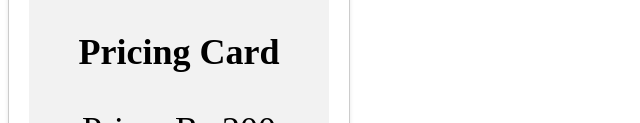
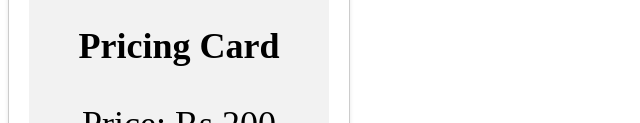
Before and after one commit to acciojob/pricing-card-AbuSalman143, a website: page main.html in a window 1280 px wide. Shown: the part 252-375 px from the top of the page, without its empty margins (0-640 px from the left). Drawn offline with Linux system fonts and the light colour scheme.

Commit message:
created a submission

```diff
--- a/main.html
+++ b/main.html
@@ -17,7 +17,7 @@
 
   <div class="pricing-header">
 	<img src="https://image.shutterstock.com/image-photo/beautiful-cosmos-flowers-blooming-garden-260nw-797194879.jpg" alt="Image">
-    <h2 class="pricing-title">Pricing Card</h2>
+    <h1 class="pricing-title">Pricing Card</h1>
     <p class="pricing-price">Price: Rs.200</p>
   </div>
   <div class="pricing-body">
```
